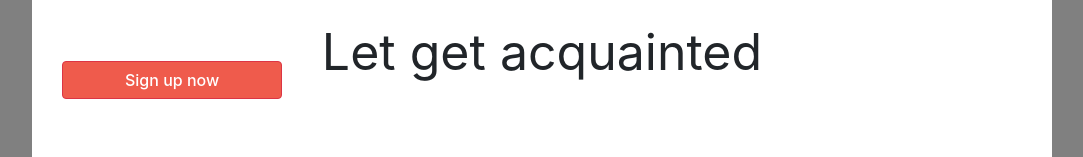
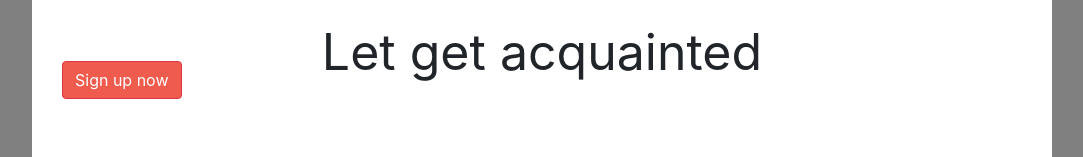
Before and after one commit to just13just/abz.agency, a React (Create React App) app: page / in a window 1280 px wide. Shown: the part 505-662 px from the top of the page, without its empty margins (98-1181 px from the left). Built offline with nearby package versions, Linux system fonts and the light colour scheme; no server answers.

Commit message:
feat: add scrolling to registration page

```diff
--- a/package.json
+++ b/package.json
@@ -13,6 +13,7 @@
     "react-hook-form": "^6.15.1",
     "react-redux": "^7.2.2",
     "react-scripts": "4.0.2",
+    "react-scroll": "^1.8.1",
     "reactstrap": "^8.9.0",
     "redux": "^4.0.5",
     "redux-thunk": "^2.3.0",
--- a/src/elements/FirstBlock.js
+++ b/src/elements/FirstBlock.js
@@ -1,6 +1,7 @@
 import React from "react"
 import banner from "./../assets/banner-photo.jpg";
 import { Button } from 'reactstrap';
+import { Link } from "react-scroll";
 
 const FirstBlock = () => {
 
@@ -13,9 +14,7 @@ const FirstBlock = () => {
                 <div className='title'>TEST ASSIGNMENT FOR FRONTEND DEVELOPER POSITION</div>
                 <div className='text'> Lorem ipsum dolor sit amet, consectetur adipiscing elit. Morbi faucibus tempus ligula eu ornare. Aliquam venenatis magna justo, ut fringilla justo gravida imperdiet. Nullam et enim faucibus, scelerisque nulla placerat, egestas velit. Nullam et ex dapibus eros scelerisque ultricies. Nunc nisi sem, convallis a tristique in, scelerisque et erat.</div>
                 <Button className='btn' color="danger">
-                    <span className='text'>
-                        Sign up now
-                        </span>
+                    <Link to="formComponent" spy={true} smooth={true}>Sign up now</Link>
                 </Button>
             </div>
         </div>
--- a/src/elements/FourthBlock.js
+++ b/src/elements/FourthBlock.js
@@ -1,11 +1,10 @@
 import React from "react"
-import { Button } from "reactstrap"
 import FormContainer from "./FormContainer"
 
 
 const FourthBlock = () => {
     return (
-        <div className='fourthBlock'>
+        <div id='formComponent' className='fourthBlock'>
             <div className='contentContainer'>
                 <div className='form-wrap'>
                     <FormContainer />
--- a/src/elements/Header.js
+++ b/src/elements/Header.js
@@ -1,6 +1,7 @@
 import { Button } from 'reactstrap';
 import React from "react"
 import favicon from "./../assets/favicon-32x32.png";
+import { Link } from 'react-scroll';
 
 const Header = () => {
 
@@ -15,7 +16,7 @@ const Header = () => {
                 <Button color="link">Relationships</Button>
                 <Button color="link">Requirements</Button>
                 <Button color="link">Users</Button>
-                <Button color="link">Sign up</Button>
+                <Button color="link"><Link to="formComponent" spy={true} smooth={true}> Sign up</Link></Button>
             </div>
         </div>
     )
--- a/src/elements/MainPage.js
+++ b/src/elements/MainPage.js
@@ -1,5 +1,5 @@
 import React, { useEffect } from 'react'
-import { useDispatch, useSelector } from 'react-redux'
+import { useDispatch } from 'react-redux'
 import { getUsers } from '../redux/usersReducer'
 import { getPositions, getToken } from '../redux/formReducer'
 import Header from './Header'
--- a/src/elements/SecondBlock.js
+++ b/src/elements/SecondBlock.js
@@ -1,4 +1,5 @@
 import React from "react"
+import { Link } from "react-scroll";
 import manLaptop from "./../assets/man-laptop-v1.svg";
 
 const SecondBlock = () => {
@@ -17,7 +18,7 @@ const SecondBlock = () => {
                         <div className='first'>I am cool frontend developer</div>
                         <div>Lorem ipsum dolor sit amet, consectetur adipiscing elit. Praesent consectetur, lacus ut blandit pellentesque, justo tellus varius neque.</div>
                         <div>Lorem ipsum dolor sit amet, consectetur adipiscing elit. Praesent consectetur, lacus ut blandit pellentesque, justo tellus varius neque, non pellentesque quam metus et tellus.</div>
-                        <div><a href='#'>Sing up now</a></div>
+                        <div><Link to="formComponent" spy={true} smooth={true}><a href='#'>Sing up now</a></Link></div>
                     </div>
                 </div>
             </div>
```
Also changed, not shown: 1 other file (tests, documents, lock files or other folders).
